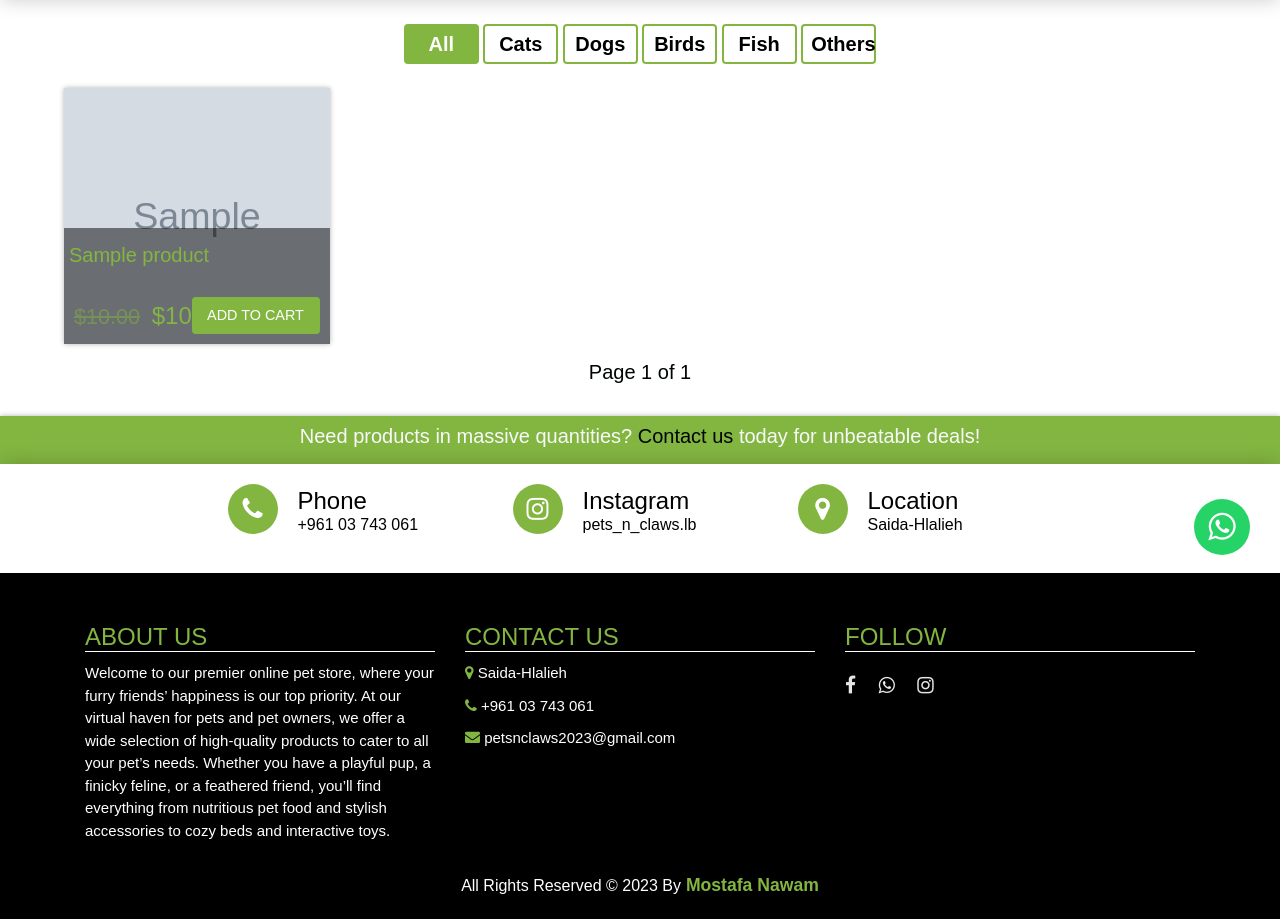
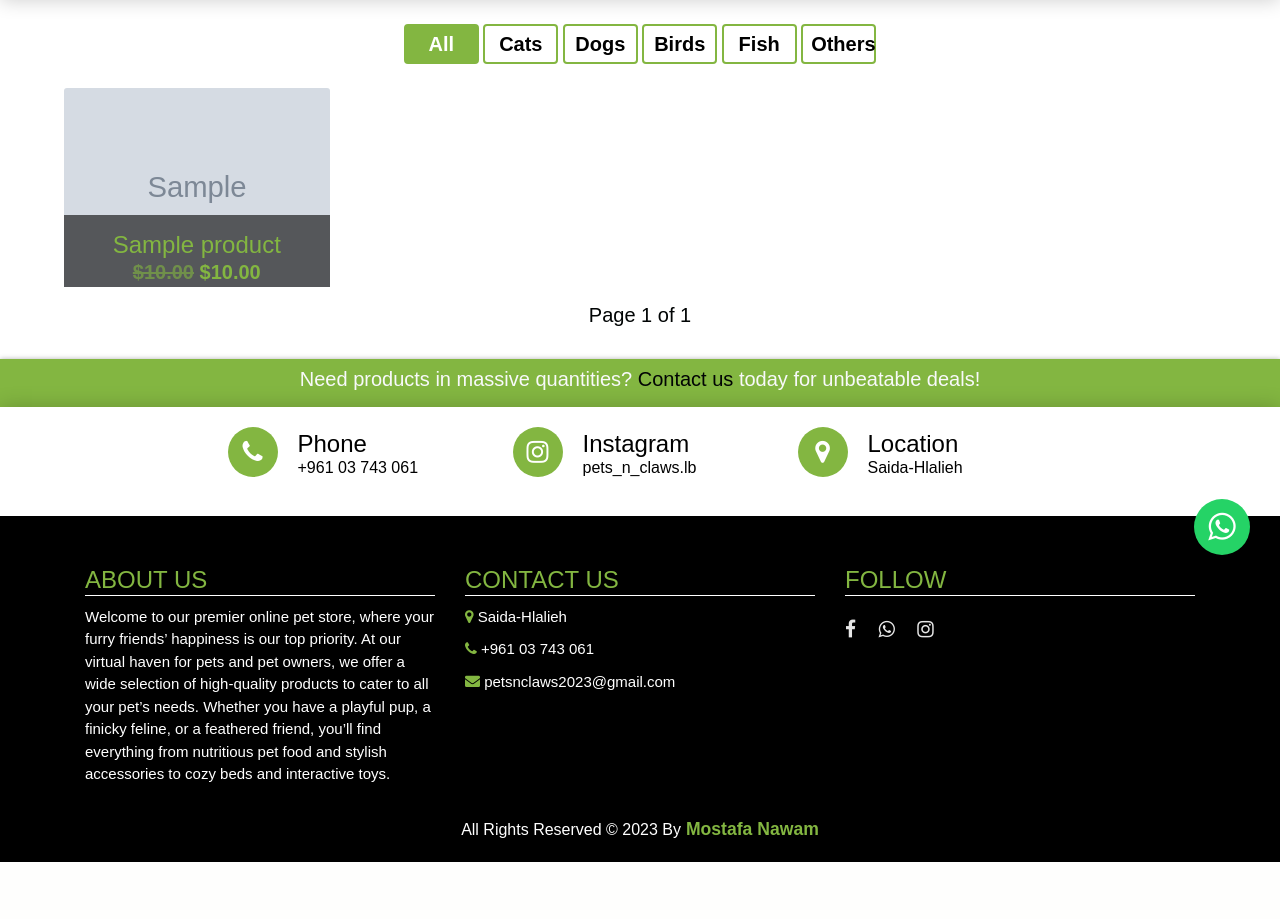
Before and after one commit to mostafanawam/e_commerce, a Django app: page /products/ in a window 1280 px wide. Shown: the part 215-1134 px from the top of the page. After the commit the page ends 1077 px from the top, so only its background shows below. Run offline with Django 4.2, Linux system fonts and the light colour scheme; data comes from the database, SQL or seed files in the repository; tables that the repository leaves empty hold one stand-in row (values such as "Sample post"); grey boxes marked "Sample" are stand-in pictures; parts of the project's set-up code (start-up, migrations or seed data) failed here and were passed over; some libraries are stand-ins or nearby versions; some web fonts are replaced.

Commit message:
update products

```diff
--- a/assets/css/shop-home.css
+++ b/assets/css/shop-home.css
@@ -212,12 +212,6 @@ body {
     font-size: 1.5rem;
 }
 
-.snip1396 .price s {
-    margin-right: 5px;
-    opacity: 0.5;
-    font-size: 0.9em;
-}
-
 .snip1396 .add-to-cart {
     -webkit-transform: translateX(-20px);
     transform: translateX(-20px);
@@ -651,6 +645,8 @@ ul.social-icons li {
     height: 100vh
 }
 
+
+/*
 .card {
     width: 100%;
     border: none;
@@ -707,7 +703,7 @@ ul.social-icons li {
 
 .card:hover .content {
     bottom: 0%
-}
+}*/
 
 .buttons button {
     border-radius: 1px;
@@ -1923,3 +1919,74 @@ input[type=radio] {
     background-color: rgba(0, 0, 0, 0.5);
     z-index: 4;
 }
+
+.card {
+    transition: .4s all ease-in;
+    border: none;
+}
+
+.carousel-control-next-icon {
+    padding: 0 4px 0 0;
+}
+
+.product_price {
+    float: right;
+    /* color: #6b7270; */
+    font-size: 20px;
+    font-weight: 400;
+}
+
+.product-detail {
+    position: absolute;
+    height: 9vh;
+    left: 0px;
+    right: 0px;
+    bottom: 0px;
+    overflow: hidden;
+    padding: 15px;
+    background-color: rgba(0, 0, 0, 0.6);
+    transition: all 0.35s;
+    text-align: center;
+    box-sizing: border-box;
+}
+
+.card .product-detail h4 {
+    /* text-transform: uppercase; */
+    /* font-size: 20px; */
+    /* font-weight: 400; */
+    line-height: 24px;
+    margin: 3px 0;
+}
+
+.card .product-detail .subheading {
+    font-weight: 600;
+    margin: 0;
+    /* text-transform: uppercase; */
+    /* letter-spacing: 1px; */
+    text-align: center;
+    /* color: rgba(0, 0, 0, 0.6); */
+}
+
+.card .product-detail blockquote {
+    padding: 0;
+    margin: 0;
+    font-style: italic;
+    font-size: 1em;
+}
+
+.card:hover .product-detail {
+    height: calc(92%);
+    padding-top: 100px;
+}
+
+@media screen and (max-width: 850px) {
+    .product-detail {
+        height: 7vh;
+    }
+}
+
+@media screen and (max-width: 966px) {
+    .product-detail {
+        height: 8vh;
+    }
+}
--- a/assets/js/add_to_cart.js
+++ b/assets/js/add_to_cart.js
@@ -10,10 +10,10 @@ $(document).ready(function() {
     });
 
 
-    $('.add-to-cart').click(function(e) {
+    $('.add_to_cart').click(function(e) {
         var product_id = $(this).data('product-id');
 
-        $(this).html("adding <i class='fas fa-spinner fa-spin'/>");
+        $(this).html("Adding <i class='fas fa-spinner fa-spin'/>");
 
         e.preventDefault();
         $.ajax({
@@ -25,7 +25,7 @@ $(document).ready(function() {
 
 
                 window.setTimeout(function() {
-                    $('.add-to-cart').text("Add to Cart");
+                    $('.add_to_cart').html('Add <i class="fas fa-cart-plus"></i>');
                     var popup = document.getElementById("myPopup");
 
                     popup.classList.toggle("show");
--- a/home/templates/products.html
+++ b/home/templates/products.html
@@ -114,8 +114,61 @@
   </div>  {% endcomment %}
 
 
+  <div class="row mt-4">
 
-    <div class="row  mt-4" >
+    {% for product in products %}
+
+    <div class="col-lg-3 col-md-4 col-12 form-group"  >
+      <div class="card ">
+
+
+        {% if product.image  %}
+            <img src="{{ product.image.url }}"   class="card-img-top" alt="prod_{{product.name}}" >
+        {% else %}
+            <img src="assets/empty.png"  class="card-img-top" alt="empty" >
+        {% endif %}
+
+            <div class="product-detail">
+                <h4 class="card-title heading  {{product.color}}">
+                  {{ product.name|slice:":15" }}{% if product.name|length > 15 %}...{% endif %}
+
+                </h4>
+                <h5 class="subheading green">
+                  {% if product.old_price %}
+                  <s style="opacity: 0.6;">{{currency}}{{ product.old_price }}</s>
+                  {% endif %}
+                  {{currency}}{{ product.price }}
+
+                </h5>
+                {% comment %} <blockquote>
+              <p>'Little Bit Of Description About The Product Like Size Color And Care.'</p>
+                </blockquote> {% endcomment %}
+                <p></p>
+                {% comment %} <button type="button" class="btn btn-outline-dark"></button>   {% endcomment %}
+
+                {% csrf_token %}
+                {% if product.stock > 0 %}
+                  <button  class=" btn btn-sm btn-login add_to_cart" id="btn_{{product.id}}"  data-product-id="{{ product.id }}" >
+                    Add <i class="fas fa-cart-plus"></i>
+                  </button>
+                {% else %}
+                    <button  class=" btn btn-sm  btn-disabled" id="btn_{{product.id}}"   data-product-id="{{ product.id }}" disabled >
+                      out of stock
+                    </button>
+                {% endif %}
+
+                <a href="/product/{{product.id}}"  class="btn btn-sm btn-outline">
+                  View <i class="fa fa-eye" aria-hidden="true"></i>
+                </a>
+
+              </div>
+        </div>
+      </div>
+    {% endfor %}
+  </div>
+
+
+    {% comment %} <div class="row  mt-4" >
 
       {% for product in products %}
       <div class="col-lg-3 col-md-4 col-12  effect11"  >
@@ -134,7 +187,7 @@
         </figcaption>
         <div class="price {{product.color}}">
           {% if product.old_price %}
-          <s>{{currency}}{{ product.old_price }}</s>
+          <s style="opacity: 0.5;">{{currency}}{{ product.old_price }}</s>
           {% endif %}
           {{currency}}{{ product.price }}
         </div>
@@ -152,7 +205,7 @@
       </div>
       {% endfor %}
     </div>
-
+   {% endcomment %}
 
 
 <div class=" text-center green h5">
```
